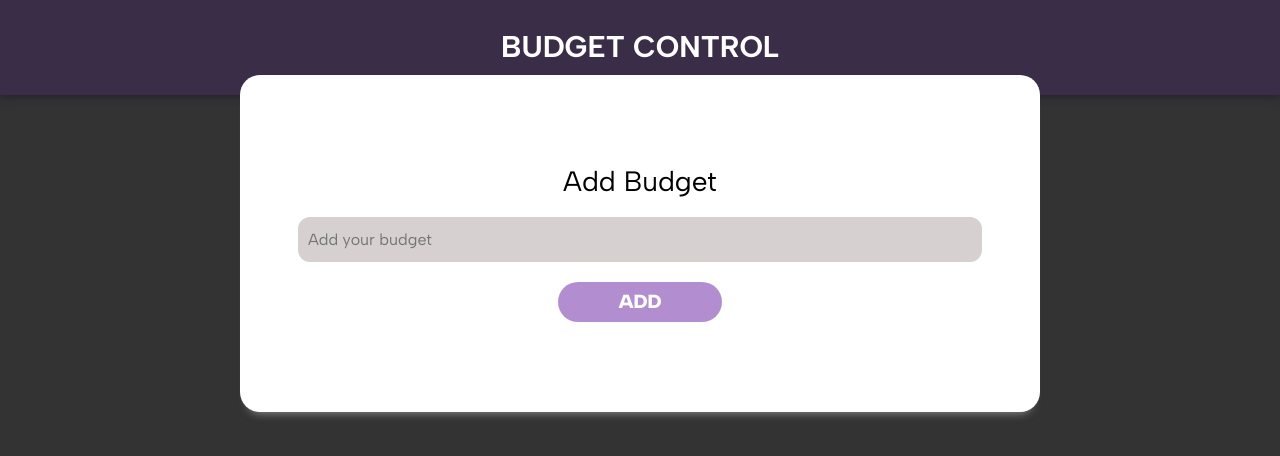
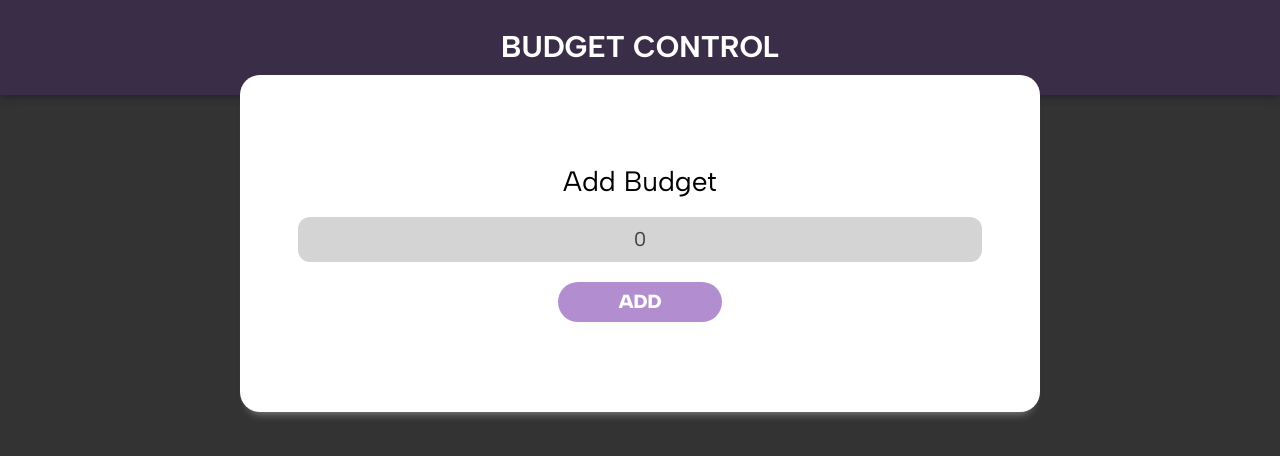
Before and after one commit to luismac09/budget-control, a Vue app: page / in a window 1280 px wide. Shown: the top 456 px of the page. Built offline with nearby package versions, Linux system fonts and the light colour scheme.

Commit message:
the budget field was validated | update components

```diff
--- a/package.json
+++ b/package.json
@@ -10,6 +10,8 @@
 		"format": "prettier . --write"
 	},
 	"dependencies": {
+		"@vuelidate/core": "2.0.0-alpha.42",
+		"@vuelidate/validators": "2.0.0-alpha.30",
 		"vue": "3.2.25"
 	},
 	"devDependencies": {
--- a/src/App.vue
+++ b/src/App.vue
@@ -1,9 +1,9 @@
 <script setup>
-import BudgetControl from './pages/BudgetControl.vue'
+import BudgetPage from './pages/BudgetPage.vue'
 </script>
 
 <template>
-	<budget-control />
+	<budget-page />
 </template>
 <style>
 #app {
--- a/src/components/BudgetForm.vue
+++ /dev/null
@@ -1,55 +0,0 @@
-<template>
-	<form class="form">
-		<div class="field">
-			<label class="label">Add Budget</label>
-			<input class="input" type="text" placeholder="Add your budget" />
-		</div>
-		<input class="submit" type="submit" value="Add" />
-	</form>
-</template>
-<style scoped>
-.form {
-	width: 95%;
-	margin: auto;
-	padding: 5rem 0;
-	text-align: center;
-}
-.field {
-	margin-bottom: 2rem;
-}
-.label {
-	display: block;
-	font-size: 2.8rem;
-	margin-bottom: 2rem;
-	text-align: center;
-}
-.input {
-	width: 100%;
-	background-color: rgb(214, 208, 208);
-	border-radius: 1.2rem;
-	height: 45px;
-	border: none;
-	font-size: 1.6rem;
-	padding-left: 1rem;
-}
-.submit {
-	background-color: rgba(105, 35, 163, 0.51);
-	border: none;
-	height: 40px;
-	padding: 0 6rem;
-	color: white;
-	font-size: 1.9rem;
-	text-transform: uppercase;
-	font-weight: 900;
-	border-radius: 2rem;
-	transition: background-color 300ms ease;
-}
-form > input:hover {
-	cursor: pointer;
-	background-color: rgba(195, 137, 241, 0.51);
-}
-div > input:focus {
-	outline: none;
-	border: none;
-}
-</style>
--- /dev/null
+++ b/src/components/CustomForm.vue
@@ -0,0 +1,115 @@
+<script setup>
+import { useVuelidate } from '@vuelidate/core'
+import { helpers, required } from '@vuelidate/validators'
+import { computed, ref } from 'vue'
+
+const props = defineProps({
+	budget: {
+		type: String,
+		required: true
+	}
+})
+const mustBeNumber = value => Number(value)
+const mustBePositiveNumber = value => Number(value) > 0
+const budget = ref(props.budget)
+const rules = computed(() => ({
+	budget: {
+		required,
+		mustBeNumber: helpers.withMessage('Must Be a Number', mustBeNumber),
+		mustBePositiveNumber: helpers.withMessage(
+			'Must be positive number',
+			mustBePositiveNumber
+		)
+	}
+}))
+const v$ = useVuelidate(rules, { budget })
+// console.log(v$.value)
+
+const handleSubmit = async () => {
+	const isCorrect = await v$.value.$validate()
+	if (isCorrect) {
+		console.log('sending form....')
+	} else {
+		console.log('no submit')
+	}
+}
+const setBudget = $event => (budget.value = $event.target.value)
+</script>
+<template>
+	<form class="form" @submit.prevent="handleSubmit()">
+		<div class="field">
+			<label class="label" for="budget">Add Budget</label>
+			<input
+				id="budget"
+				:value="budget"
+				name="budget"
+				class="input"
+				type="text"
+				placeholder="Add your budget"
+				@input="setBudget"
+			/>
+			<span v-if="v$.budget.$error" class="error-message">{{
+				v$.budget.$errors[0].$message
+			}}</span>
+		</div>
+		<input class="submit" type="submit" value="Add" />
+	</form>
+</template>
+<style scoped>
+::placeholder {
+	color: rgb(128, 129, 129);
+}
+.form {
+	width: 95%;
+	margin: auto;
+	padding: 5rem 0;
+	text-align: center;
+}
+.field {
+	margin-bottom: 2rem;
+}
+.label {
+	display: block;
+	font-size: 2.8rem;
+	margin-bottom: 2rem;
+	text-align: center;
+}
+.input {
+	width: 100%;
+	background-color: rgb(212, 212, 212);
+	color: rgb(65, 63, 63);
+	border-radius: 1.2rem;
+	height: 45px;
+	border: none;
+	font-size: 2rem;
+	font-weight: 400;
+	text-align: center;
+}
+.submit {
+	background-color: rgba(105, 35, 163, 0.51);
+	border: none;
+	height: 40px;
+	padding: 0 6rem;
+	color: white;
+	font-size: 1.9rem;
+	text-transform: uppercase;
+	font-weight: 900;
+	border-radius: 2rem;
+	transition: background 400ms ease, color 400ms ease;
+}
+.error-message {
+	padding-top: 0.6em;
+	display: block;
+	font-size: 1.2rem;
+	color: red;
+}
+form > input:hover {
+	cursor: pointer;
+	background-color: rgba(173, 116, 218, 0.51);
+	color: rgb(139, 137, 137);
+}
+div > input:focus {
+	outline: none;
+	border: none;
+}
+</style>
--- a/src/components/NewBudget.vue
+++ b/src/components/NewBudget.vue
@@ -1,9 +1,11 @@
 <script setup>
-import BudgetForm from './BudgetForm.vue'
+import { ref } from 'vue'
+import CustomForm from './CustomForm.vue'
+const budget = ref('0')
 </script>
 <template>
 	<div class="wrapper shadow">
-		<budget-form />
+		<custom-form :budget="budget" />
 	</div>
 </template>
 <style scoped>
--- a/src/pages/BudgetControl.vue
+++ b/src/pages/BudgetPage.vue
@@ -1,9 +1,9 @@
 <script setup>
-import BudgetHeader from '../components/BudgetHeader.vue'
+import CustomHeader from '../components/CustomHeader.vue'
 import NewBudget from '../components/NewBudget.vue'
 </script>
 <template>
-	<budget-header />
+	<custom-header />
 	<new-budget />
 </template>
 <style scoped></style>
```
Also changed, not shown: src/components/CustomHeader.vue (renamed from src/components/BudgetHeader.vue).
